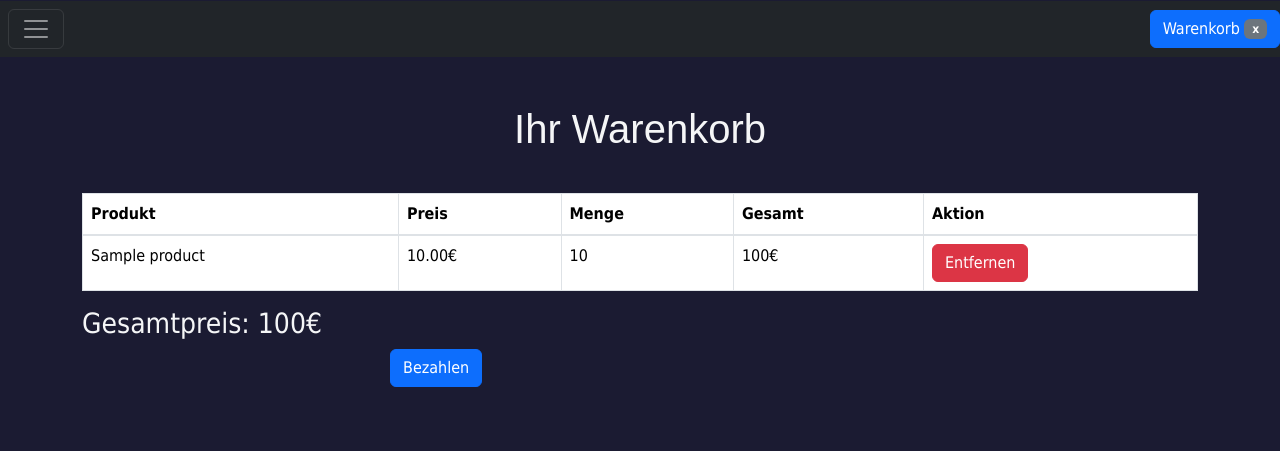
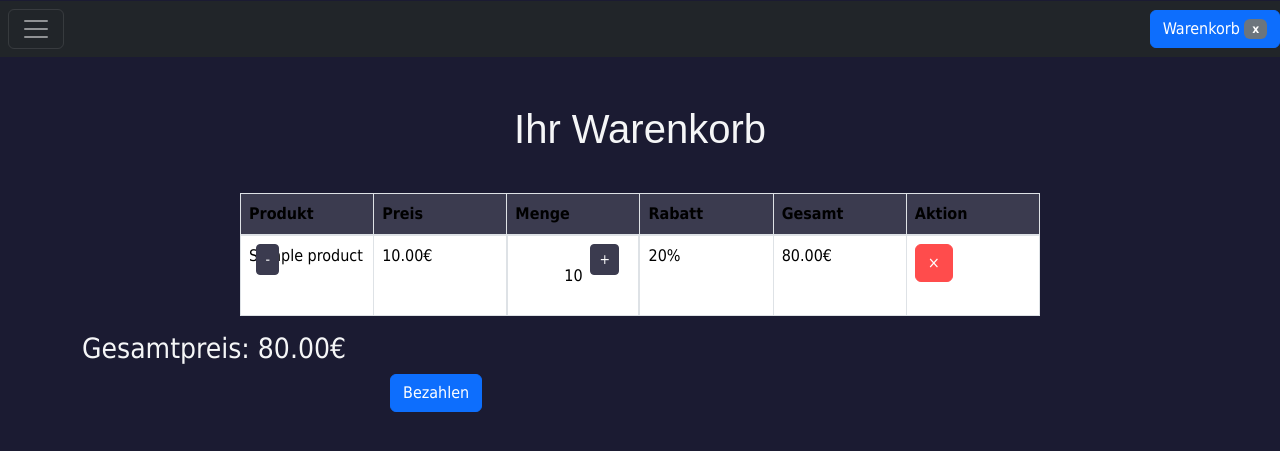
Before and after one commit to hlibb/WEB-Programming-course, a PHP site: page /php/shopping_cart.php in a window 1280 px wide. Shown: the part 169-620 px from the top of the page. Run offline with PHP 8.4, Linux system fonts and the light colour scheme; tables that the repository leaves empty hold one stand-in row (values such as "Sample post"); some libraries are stand-ins or nearby versions.

Commit message:
New icons

```diff
--- a/assets/css/styles.css
+++ b/assets/css/styles.css
@@ -203,3 +203,51 @@ a {
 .custom-control-label::before, .custom-control-label::after {
   background-color: #0a0a23;
 }
+
+/* Neue Stile für den Warenkorb */
+.table-container {
+  width: 80%;
+  max-width: 800px;
+  margin: 0 auto;
+}
+.table {
+  background-color: #282847;
+  color: #f5f6f7;
+  width: 100%;
+  table-layout: fixed;
+}
+
+.table th, .table td {
+  border-color: #3b3f7;
+}
+
+.table thead th {
+  background-color: #3b3b4f;
+}
+
+.btn-secondary {
+  background-color: #3b3b4f;
+  border-color: #3b3b4f;
+}
+
+.btn-secondary:hover {
+  background-color: #575768;
+  border-color: #575768;
+}
+
+.btn-danger {
+  background-color: #ff4c4c;
+  border-color: #ff4c4c;
+}
+
+.btn-danger:hover {
+  background-color: #ff6666;
+  border-color: #ff6666;
+}
+
+@media (max-width: 768px) {
+  .table-container {
+    width: 100%;
+    padding: 0 10px;
+  }
+}
--- a/php/shopping_cart.php
+++ b/php/shopping_cart.php
@@ -30,6 +30,24 @@ if ($_SERVER["REQUEST_METHOD"] == "POST" && isset($_POST['product_id']) && isset
     $stmt->close();
 }
 
+// Funktion zum Aktualisieren der Menge eines Artikels im Warenkorb
+if ($_SERVER["REQUEST_METHOD"] == "POST" && isset($_POST['update_quantity'])) {
+    $productId = $_POST['product_id'];
+    $quantity = $_POST['quantity'];
+
+    $kundenId = $_SESSION['kunden_id'] ?? 1;
+
+    if ($quantity == 0) {
+        $stmt = $link->prepare("DELETE FROM shopping_cart WHERE kunden_id = ? AND product_id = ?");
+        $stmt->bind_param("ii", $kundenId, $productId);
+    } else {
+        $stmt = $link->prepare("UPDATE shopping_cart SET quantity = ? WHERE kunden_id = ? AND product_id = ?");
+        $stmt->bind_param("iii", $quantity, $kundenId, $productId);
+    }
+    $stmt->execute();
+    $stmt->close();
+}
+
 // Funktion zum Entfernen von Produkten aus dem Warenkorb
 if ($_SERVER["REQUEST_METHOD"] == "GET" && isset($_GET['remove'])) {
     $productId = $_GET['remove'];
@@ -45,7 +63,7 @@ if ($_SERVER["REQUEST_METHOD"] == "GET" && isset($_GET['remove'])) {
 // Warenkorb anzeigen
 $kundenId = $_SESSION['kunden_id'] ?? 1;
 
-$stmt = $link->prepare("SELECT sc.id, p.name, p.price, sc.quantity FROM shopping_cart sc JOIN products p ON sc.product_id = p.id WHERE sc.kunden_id = ?");
+$stmt = $link->prepare("SELECT sc.product_id, p.name, p.price, sc.quantity FROM shopping_cart sc JOIN products p ON sc.product_id = p.id WHERE sc.kunden_id = ?");
 $stmt->bind_param("i", $kundenId);
 $stmt->execute();
 $result = $stmt->get_result();
@@ -97,6 +115,38 @@ $link->close(); // Schließe die Verbindung am Ende des Skripts
     <meta name="viewport" content="width=device-width, initial-scale=1.0" />
     <title>Warenkorb</title>
     <?php include '../php/include/headimport.php' ?>
+    <link rel="stylesheet" href="styles.css"> <!-- Include your CSS -->
+    <style>
+        .quantity-controls {
+            display: flex;
+            align-items: center;
+            justify-content: center;
+        }
+        .quantity-controls form {
+            display: inline;
+        }
+        .quantity-controls span {
+            margin: 0 5px;
+            min-width: 24px;
+            text-align: center;
+            display: inline-block;
+        }
+        .table-container {
+            width: 80%;
+            max-width: 800px;
+            margin: 0 auto;
+        }
+        .table {
+            width: 100%;
+            table-layout: fixed;
+        }
+        @media (max-width: 768px) {
+            .table-container {
+                width: 100%;
+                padding: 0 10px;
+            }
+        }
+    </style>
 </head>
 <body>
 <?php include "include/navimport.php"; ?>
@@ -107,12 +157,14 @@ $link->close(); // Schließe die Verbindung am Ende des Skripts
         echo "<div class='alert alert-success'>Bezahlung erfolgreich! Eine Bestätigungs-E-Mail wurde gesendet.</div>";
     }
     ?>
+    <div class="table-container">
         <table class="table table-bordered mt-3">
             <thead>
             <tr>
                 <th>Produkt</th>
                 <th>Preis</th>
                 <th>Menge</th>
+                <th>Rabatt</th>
                 <th>Gesamt</th>
                 <th>Aktion</th>
             </tr>
@@ -121,24 +173,45 @@ $link->close(); // Schließe die Verbindung am Ende des Skripts
             <?php
             $totalPrice = 0;
             foreach ($cartItems as $item) {
-            $itemTotal = $item['price'] * $item['quantity'];
+                $discount = 0;
+                if ($item['quantity'] >= 10) {
+                    $discount = 0.20;
+                } elseif ($item['quantity'] >= 5) {
+                    $discount = 0.10;
+                }
+                $discountedPrice = $item['price'] * (1 - $discount);
+                $itemTotal = $discountedPrice * $item['quantity'];
                 $totalPrice += $itemTotal;
                 echo "<tr>";
                 echo "<td>" . htmlspecialchars($item['name']) . "</td>";
                 echo "<td>" . htmlspecialchars($item['price']) . "€</td>";
-            echo "<td>" . htmlspecialchars($item['quantity']) . "</td>";
-            echo "<td>" . htmlspecialchars($itemTotal) . "€</td>";
-            echo "<td><a href='shopping_cart.php?remove=" . htmlspecialchars($item['id']) . "' class='btn btn-danger'>Entfernen</a></td>";
+                echo "<td class='quantity-controls'>
+                        <form method='post' action=''>
+                            <input type='hidden' name='product_id' value='" . htmlspecialchars($item['product_id']) . "'>
+                            <input type='hidden' name='quantity' value='" . ($item['quantity'] - 1) . "'>
+                            <button type='submit' name='update_quantity' class='btn btn-sm btn-secondary'>-</button>
+                        </form>
+                        <span>" . htmlspecialchars($item['quantity']) . "</span>
+                        <form method='post' action=''>
+                            <input type='hidden' name='product_id' value='" . htmlspecialchars($item['product_id']) . "'>
+                            <input type='hidden' name='quantity' value='" . ($item['quantity'] + 1) . "'>
+                            <button type='submit' name='update_quantity' class='btn btn-sm btn-secondary'>+</button>
+                        </form>
+                      </td>";
+                echo "<td>" . ($discount * 100) . "%</td>";
+                echo "<td>" . htmlspecialchars(number_format($itemTotal, 2)) . "€</td>";
+                echo "<td><a href='shopping_cart.php?remove=" . htmlspecialchars($item['product_id']) . "' class='btn btn-danger'>&times;</a></td>";
                 echo "</tr>";
             }
             ?>
             </tbody>
         </table>
-    <h3>Gesamtpreis: <?php echo htmlspecialchars($totalPrice); ?>€</h3>
+    </div>
+    <h3>Gesamtpreis: <?php echo htmlspecialchars(number_format($totalPrice, 2)); ?>€</h3>
 
     <!-- Bezahl-Formular -->
-    <form method="get" action="checkout.php">
-        <button type="submit" class="btn btn-primary">Bezahlen</button>
+    <form method="post" action="">
+        <button type="submit" name="pay" class="btn btn-primary">Bezahlen</button>
     </form>
 
 </div>
```
Lines whose indentation alone changed are shown as unchanged.
